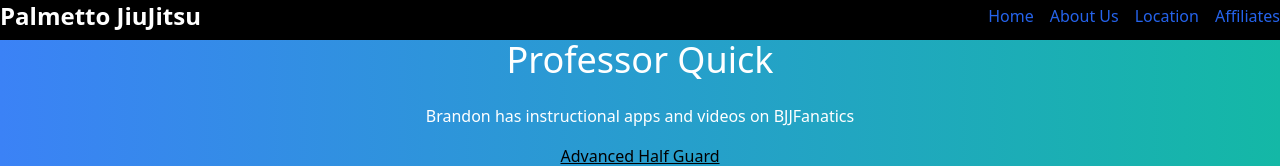
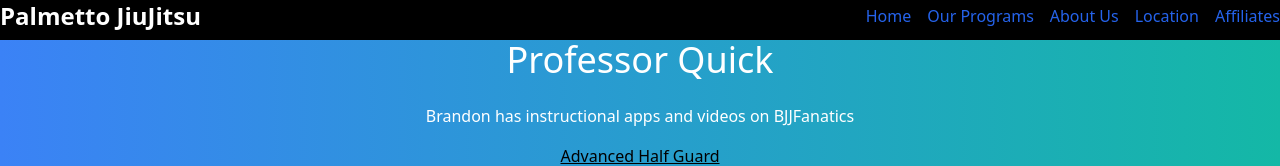
Before and after one commit to Wizard-T280/jiujitsu, a plain HTML site: page about.html in a window 1280 px wide. Shown: the top 166 px of the page. Drawn offline with nearby package versions, Linux system fonts and the light colour scheme.

Commit message:
Update about.html

```diff
--- a/about.html
+++ b/about.html
@@ -33,6 +33,7 @@
     </h1>
     <nav class="flex gap-4 mt-2 sm:mt-0">
       <a href="index.html" class="text-blue-600 hover:text-blue-400">Home</a>
+      <a href="programs.html" class="text-blue-600 hover:text-blue-400">Our Programs</a>
       <a href="about.html" class="text-blue-600 hover:text-blue-400">About Us</a>
       <a href="location.html" class="text-blue-600 hover:text-blue-400">Location</a>
       <a href="affiliates.html" class="text-blue-600 hover:text-blue-400">Affiliates</a>
```
